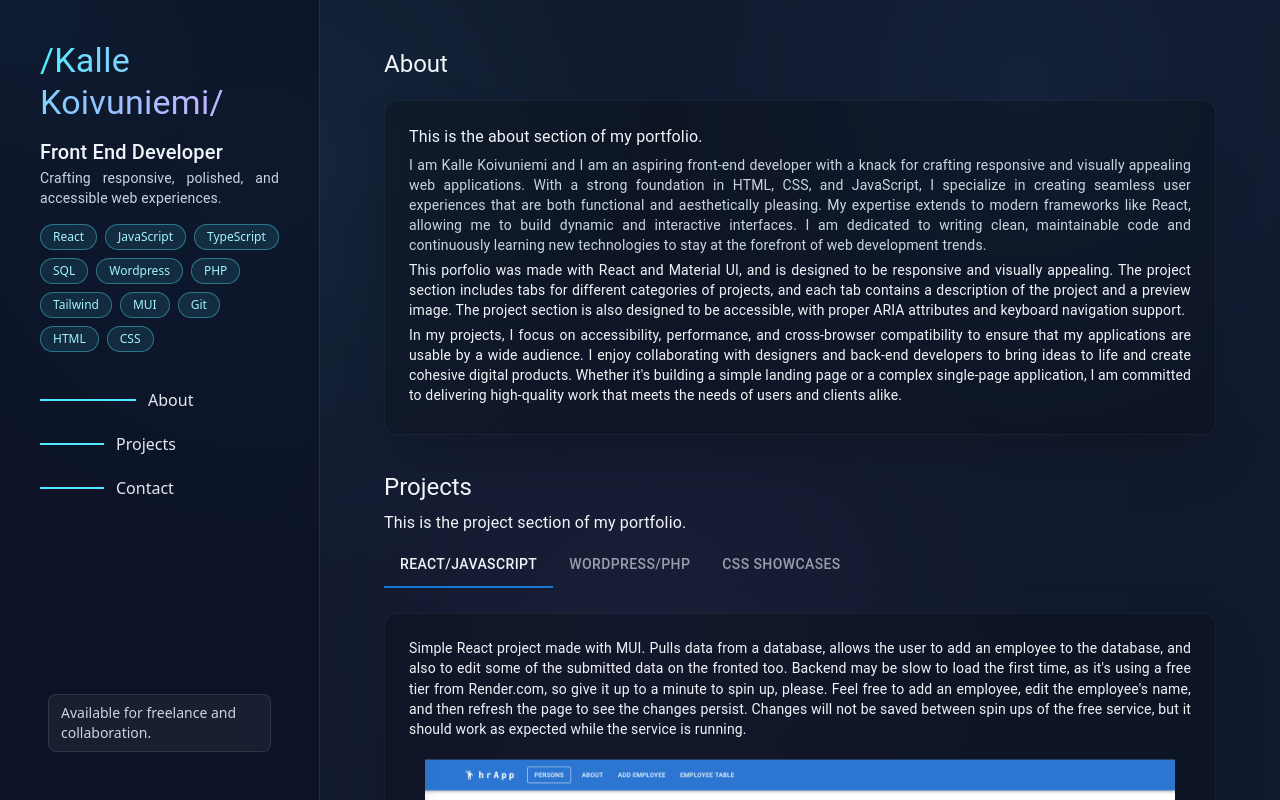
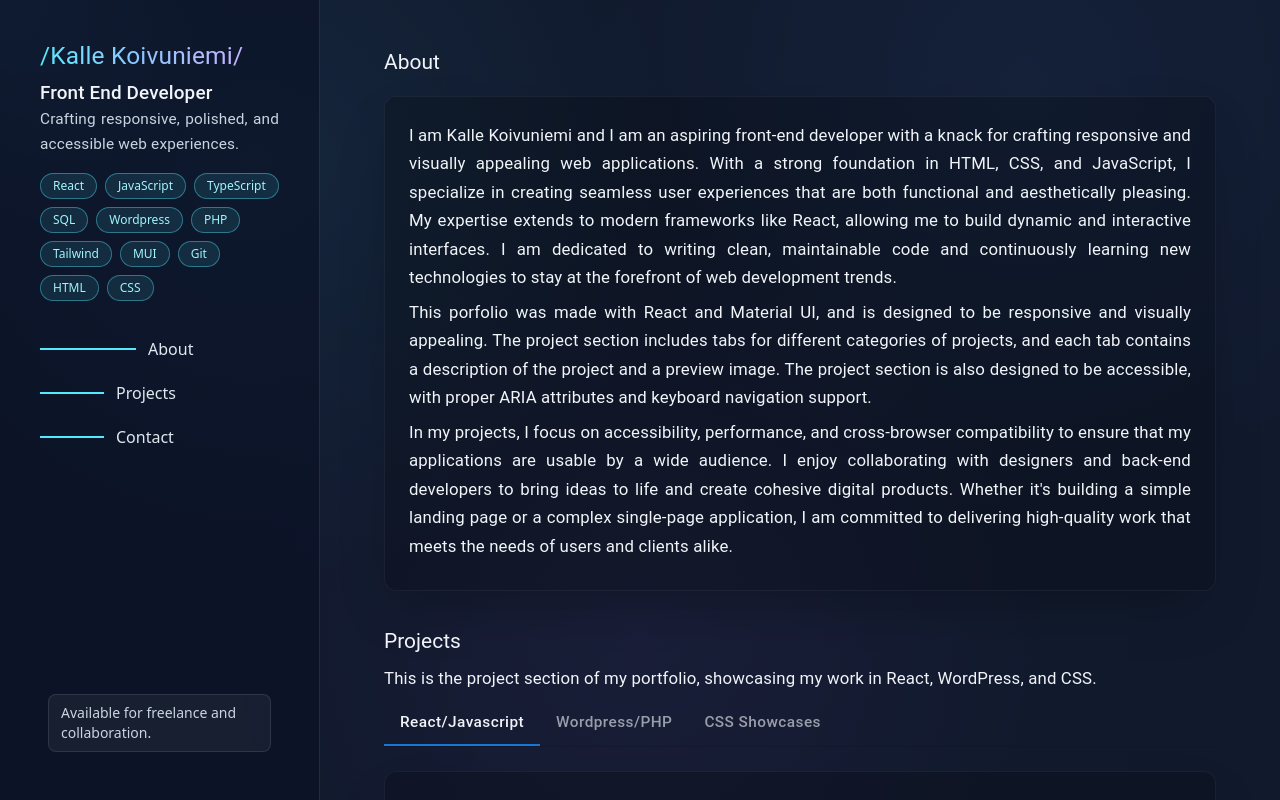
Before and after one commit to kmk9000/portfolio.v2, a React (Vite) app: page / in a window 1280 px wide. Built offline with nearby package versions, Linux system fonts and the light colour scheme.

Commit message:
refactor mobile menu to component + stylings

```diff
--- a/src/components/Header.jsx
+++ b/src/components/Header.jsx
@@ -1,27 +1,15 @@
-import Box from "@mui/material/Box";
-import IconButton from "@mui/material/IconButton";
-import Menu from "@mui/material/Menu";
-import MenuItem from "@mui/material/MenuItem";
-import MenuIcon from "@mui/icons-material/Menu";
 import Typography from "@mui/material/Typography";
-import { useState } from "react";
 import SkillsArray from "./SkillsArray";
 import TitleAnimation from "./TitleAnimation";
+import MobileMenu from "./MobileMenu";
 
 export default function Header({ activeSection, setActiveSection }) {
   const titleText = "Front End Developer";
+  const mobileVisibilityClass =
+    activeSection === "about" ? "flex" : "hidden md:flex";
 
   const handleClick = (section) => {
     setActiveSection(section);
-  };
-
-  const [anchorElNav, setAnchorElNav] = useState(null);
-
-  const handleOpenNavMenu = (event) => {
-    setAnchorElNav(event.currentTarget);
-  };
-  const handleCloseNavMenu = () => {
-    setAnchorElNav(null);
   };
 
   const navItems = [
@@ -38,7 +26,9 @@ export default function Header({ activeSection, setActiveSection }) {
   const navLabelClass = "flex items-center py-1";
 
   return (
-    <div className="relative z-10 flex w-full flex-col justify-between border-r border-white/10 bg-slate-900/80 p-6 text-white md:sticky md:top-0 md:h-screen md:w-1/4 md:p-8 lg:w-1/3 lg:p-10 xl:w-1/4">
+    <div
+      className={`relative z-10 ${mobileVisibilityClass} w-full flex-col justify-between border-r border-white/10 bg-slate-900/80 p-6 text-white md:sticky md:top-0 md:h-screen md:w-1/4 md:p-8 lg:w-1/3 lg:p-10 xl:w-1/4`}
+    >
       <header className="relative">
         <Typography
           variant="h4"
@@ -66,61 +56,7 @@ export default function Header({ activeSection, setActiveSection }) {
           className="mt-2 max-w-xs text-slate-300"
         />
         <SkillsArray onSkillClick={() => handleClick("projects")} />
-        <Box
-          sx={{
-            position: "absolute",
-            top: 8,
-            right: 8,
-            display: { xs: "flex", md: "none" },
-          }}
-        >
-          <IconButton
-            size="large"
-            aria-label="navigation menu"
-            aria-controls="menu-appbar"
-            aria-haspopup="true"
-            onClick={handleOpenNavMenu}
-            color="inherit"
-          >
-            <MenuIcon />
-          </IconButton>
-        </Box>
-
-        {/* Mobile Menu */}
-        <Menu
-          id="menu-appbar"
-          anchorEl={anchorElNav}
-          anchorOrigin={{
-            vertical: "bottom",
-            horizontal: "right",
-          }}
-          keepMounted
-          transformOrigin={{
-            vertical: "top",
-            horizontal: "right",
-          }}
-          open={Boolean(anchorElNav)}
-          onClose={handleCloseNavMenu}
-          sx={{
-            display: { xs: "block", md: "none" },
-            "& .MuiPaper-root": {
-              backgroundColor: "rgba(15, 23, 42, 0.95)",
-              border: "1px solid rgba(255,255,255,0.1)",
-              color: "#e2e8f0",
-            },
-          }}
-        >
-          {navItems.map((item) => (
-            <MenuItem
-              key={item.id}
-              onClick={() => handleClick(item.id)}
-              component="a"
-              href={`#${item.id}`}
-            >
-              <Typography sx={{ textAlign: "center" }}>{item.label}</Typography>
-            </MenuItem>
-          ))}
-        </Menu>
+        <MobileMenu navItems={navItems} onItemClick={handleClick} />
 
         <nav className="mt-8 hidden md:block">
           <ul className="space-y-3">
--- a/src/components/Main.jsx
+++ b/src/components/Main.jsx
@@ -19,9 +19,6 @@ export default function Main() {
       <div className="py-3">
         <PortfolioCard>
           <Typography variant="body1" gutterBottom>
-            This is the about section of my portfolio.
-          </Typography>
-          <Typography variant="body2" gutterBottom sx={{ color: "#cbd5e1" }}>
             I am Kalle Koivuniemi and I am an aspiring front-end developer with
             a knack for crafting responsive and visually appealing web
             applications. With a strong foundation in HTML, CSS, and JavaScript,
@@ -32,7 +29,7 @@ export default function Main() {
             maintainable code and continuously learning new technologies to stay
             at the forefront of web development trends.
           </Typography>
-          <Typography variant="body2" gutterBottom>
+          <Typography variant="body1" gutterBottom>
             This porfolio was made with React and Material UI, and is designed
             to be responsive and visually appealing. The project section
             includes tabs for different categories of projects, and each tab
@@ -40,7 +37,7 @@ export default function Main() {
             project section is also designed to be accessible, with proper ARIA
             attributes and keyboard navigation support.
           </Typography>
-          <Typography variant="body2" gutterBottom>
+          <Typography variant="body1" gutterBottom>
             In my projects, I focus on accessibility, performance, and
             cross-browser compatibility to ensure that my applications are
             usable by a wide audience. I enjoy collaborating with designers and
@@ -57,10 +54,7 @@ export default function Main() {
       </Typography>
       <div className="py-3">
         <PortfolioCard>
-          <Typography variant="body1" gutterBottom>
-            This is the contact section of my portfolio.
-          </Typography>
-          <Typography variant="body2" gutterBottom sx={{ color: "#cbd5e1" }}>
+          <Typography variant="body1" gutterBottom sx={{ color: "#cbd5e1" }}>
             My email address is{" "}
             <a
               href="mailto:kallekoivuniemi@gmail.com"
@@ -69,7 +63,7 @@ export default function Main() {
               kallekoivuniemi@gmail.com
             </a>
           </Typography>
-          <Typography variant="body2" gutterBottom sx={{ color: "#cbd5e1" }}>
+          <Typography variant="body1" gutterBottom sx={{ color: "#cbd5e1" }}>
             Here's my{" "}
             <a
               href="https://github.com/kmk9000"
--- /dev/null
+++ b/src/components/MobileMenu.jsx
@@ -0,0 +1,94 @@
+import Box from "@mui/material/Box";
+import IconButton from "@mui/material/IconButton";
+import Menu from "@mui/material/Menu";
+import MenuItem from "@mui/material/MenuItem";
+import MenuIcon from "@mui/icons-material/Menu";
+import Typography from "@mui/material/Typography";
+import useMediaQuery from "@mui/material/useMediaQuery";
+import { useEffect, useState } from "react";
+
+export default function MobileMenu({ navItems, onItemClick }) {
+  const isMobile = useMediaQuery("(max-width:767.95px)");
+  const [anchorElNav, setAnchorElNav] = useState(null);
+
+  useEffect(() => {
+    if (!isMobile && anchorElNav) {
+      setAnchorElNav(null);
+    }
+  }, [isMobile, anchorElNav]);
+
+  if (!isMobile) {
+    return null;
+  }
+
+  const handleOpenNavMenu = (event) => {
+    setAnchorElNav(event.currentTarget);
+  };
+
+  const handleCloseNavMenu = () => {
+    setAnchorElNav(null);
+  };
+
+  const handleItemClick = (section) => {
+    handleCloseNavMenu();
+    onItemClick(section);
+  };
+
+  return (
+    <>
+      <Box
+        sx={{
+          position: "absolute",
+          top: 8,
+          right: 8,
+          display: "flex",
+        }}
+      >
+        <IconButton
+          size="large"
+          aria-label="navigation menu"
+          aria-controls="menu-appbar"
+          aria-haspopup="true"
+          onClick={handleOpenNavMenu}
+          color="inherit"
+        >
+          <MenuIcon />
+        </IconButton>
+      </Box>
+
+      <Menu
+        id="menu-appbar"
+        anchorEl={anchorElNav}
+        anchorOrigin={{
+          vertical: "bottom",
+          horizontal: "right",
+        }}
+        keepMounted
+        transformOrigin={{
+          vertical: "top",
+          horizontal: "right",
+        }}
+        open={Boolean(anchorElNav)}
+        onClose={handleCloseNavMenu}
+        sx={{
+          "& .MuiPaper-root": {
+            backgroundColor: "rgba(15, 23, 42, 0.95)",
+            border: "1px solid rgba(255,255,255,0.1)",
+            color: "#e2e8f0",
+          },
+        }}
+      >
+        {navItems.map((item) => (
+          <MenuItem
+            key={item.id}
+            onClick={() => handleItemClick(item.id)}
+            component="a"
+            href={`#${item.id}`}
+          >
+            <Typography sx={{ textAlign: "center" }}>{item.label}</Typography>
+          </MenuItem>
+        ))}
+      </Menu>
+    </>
+  );
+}
--- a/src/components/Projects.jsx
+++ b/src/components/Projects.jsx
@@ -81,7 +81,8 @@ export default function Projects() {
         Projects
       </Typography>
       <Typography variant="body1" gutterBottom>
-        This is the project section of my portfolio.
+        This is the project section of my portfolio, showcasing my work in
+        React, WordPress, and CSS.
       </Typography>
       <Box sx={{ width: "100%" }}>
         <Box sx={{ borderBottom: 1, borderColor: "divider" }}>
--- a/src/theme.js
+++ b/src/theme.js
@@ -1,15 +1,68 @@
 import { createTheme } from "@mui/material/styles";
 
 const theme = createTheme({
+  typography: {
+    h1: {
+      fontSize: "clamp(2.1rem, 1.6vw + 1.6rem, 3.2rem)",
+      lineHeight: 1.15,
+    },
+    h2: {
+      fontSize: "clamp(1.75rem, 1.2vw + 1.35rem, 2.5rem)",
+      lineHeight: 1.2,
+    },
+    h3: {
+      fontSize: "clamp(1.45rem, 0.85vw + 1.2rem, 2rem)",
+      lineHeight: 1.25,
+    },
+    h4: {
+      fontSize: "clamp(1.25rem, 0.6vw + 1.05rem, 1.65rem)",
+      lineHeight: 1.3,
+    },
+    h5: {
+      fontSize: "clamp(1.1rem, 0.45vw + 0.95rem, 1.35rem)",
+      lineHeight: 1.35,
+    },
+    h6: {
+      fontSize: "clamp(1rem, 0.35vw + 0.9rem, 1.2rem)",
+      lineHeight: 1.4,
+    },
+    body1: {
+      fontSize: "clamp(0.95rem, 0.2vw + 0.9rem, 1.05rem)",
+      lineHeight: 1.7,
+    },
+    body2: {
+      fontSize: "clamp(0.88rem, 0.15vw + 0.84rem, 0.98rem)",
+      lineHeight: 1.65,
+    },
+    subtitle1: {
+      fontSize: "clamp(1rem, 0.28vw + 0.92rem, 1.15rem)",
+      lineHeight: 1.55,
+    },
+    subtitle2: {
+      fontSize: "clamp(0.92rem, 0.2vw + 0.86rem, 1.02rem)",
+      lineHeight: 1.5,
+    },
+    button: {
+      fontSize: "clamp(0.88rem, 0.15vw + 0.84rem, 0.98rem)",
+      lineHeight: 1.2,
+      textTransform: "none",
+    },
+  },
   components: {
     MuiTypography: {
       styleOverrides: {
-        body1: {
-          textAlign: "justify",
-        },
-        body2: {
-          textAlign: "justify",
-        },
+        body1: ({ theme }) => ({
+          textAlign: "left",
+          [theme.breakpoints.up("md")]: {
+            textAlign: "justify",
+          },
+        }),
+        body2: ({ theme }) => ({
+          textAlign: "left",
+          [theme.breakpoints.up("md")]: {
+            textAlign: "justify",
+          },
+        }),
       },
     },
   },
```
Also changed, not shown: 5 other files (tests, documents, lock files or other folders).
